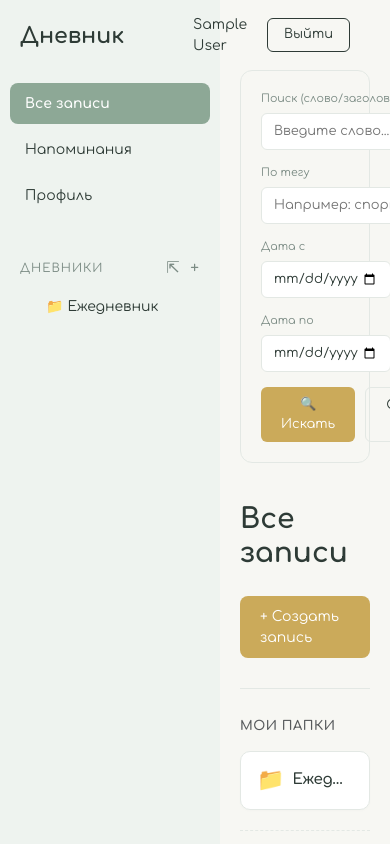
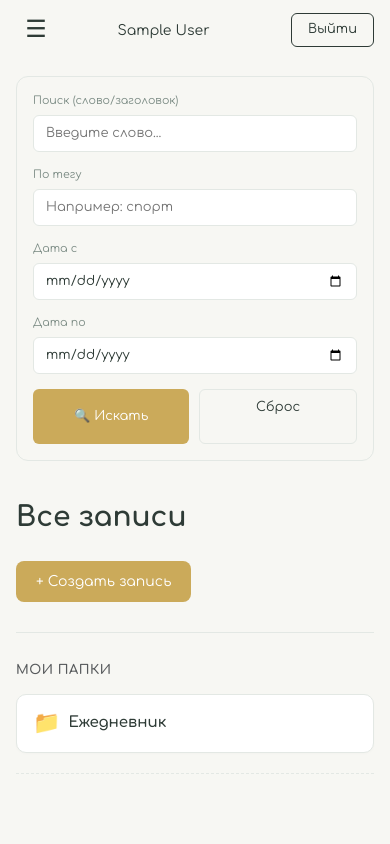
Before and after one commit to dementievaolga082489/Daily_Note, a Django app: page /entries/ in a window 390 px wide. Run offline with Django 5.2, Linux system fonts and the light colour scheme; the visitor is signed in with stand-in values (Sample User, id 1); data comes from the database, SQL or seed files in the repository; data that the repository does not hold is empty; parts of the project's set-up code (start-up, migrations or seed data) failed here and were passed over; some libraries are stand-ins or nearby versions.

Commit message:
base.html

```diff
--- a/diary/templates/diary/base.html
+++ b/diary/templates/diary/base.html
@@ -148,8 +148,8 @@
             box-sizing: border-box;
             overflow-y: auto;
             overflow-x: hidden;
-            z-index: 10;
-            position: relative;
+            z-index: 200; /* Повышаем z-index, чтобы сайдбар был выше контента на мобильных */
+            transition: left 0.3s ease;
         }
 
         .brand {
@@ -250,16 +250,106 @@
         .btn-outline { background: transparent; color: var(--text-dark); border: 1px solid var(--border-color); padding: 9px 20px; border-radius: 8px; font-size: 14px; text-decoration: none; display: inline-block; transition: background 0.2s; }
         .btn-outline:hover { background: #e0e0e0; text-decoration: none; }
 
+        /* ─── Бургер и оверлей (скрыты на десктопе) ─── */
+        .burger { display: none; }
+        .sidebar-overlay { display: none; }
+
+        /* ─── Мобильная адаптация ─── */
         @media (max-width: 992px) {
-            .sidebar { width: 220px; padding: 20px 10px; }
-            .topbar { left: 220px; }
-            .main-content { padding: 70px 20px 20px 20px; }
-            .search-bar { flex-wrap: wrap; }
+            .topbar {
+                left: 0;
+                padding: 0 16px;
+                height: 60px;
+                justify-content: space-between; /* Распределяем элементы */
+            }
+
+            /* Показываем бургер */
+            .burger {
+                display: flex;
+                align-items: center;
+                justify-content: center;
+                width: 40px;
+                height: 40px;
+                background: transparent;
+                border: none;
+                font-size: 24px;
+                color: var(--text-dark);
+                cursor: pointer;
+            }
+
+            /* Сайдбар выезжает слева */
+            .sidebar {
+                position: fixed;
+                top: 0;
+                left: -100%; /* Спрятан за экраном */
+                width: 280px;
+                height: 100vh;
+                z-index: 200;
+            }
+            .sidebar.open {
+                left: 0; /* Выезжает */
+            }
+
+            /* Оверлей (затемнение) */
+            .sidebar-overlay {
+                display: none;
+                position: fixed;
+                inset: 0;
+                background: rgba(0, 0, 0, 0.4);
+                z-index: 150;
+                opacity: 0;
+                transition: opacity 0.3s ease;
+            }
+            .sidebar-overlay.active {
+                display: block;
+                opacity: 1;
+            }
+
+            /* Контент */
+            .main-content {
+                padding: 76px 16px 24px 16px;
+            }
+
+            /* Поисковая строка */
+            .search-bar {
+                flex-direction: column;
+                align-items: stretch;
+                padding: 16px;
+                gap: 12px;
+            }
+            .search-bar form {
+                flex-direction: column;
+                align-items: stretch !important;
+            }
+            .search-bar .search-field {
+                width: 100% !important;
+                min-width: 0 !important;
+            }
+            .search-bar .btn-search,
+            .search-bar .btn-reset {
+                width: 100%;
+                text-align: center;
+                justify-content: center;
+            }
+            .search-bar > div > div {
+                width: 100%;
+            }
+
+            /* Карточки */
+            .entry-card {
+                padding: 18px;
+            }
+            .page-title {
+                font-size: 22px;
+            }
         }
     </style>
     {% block extra_css %}{% endblock %}
 </head>
 <body>
+
+<!-- Оверлей для затемнения (виден только на мобильных) -->
+<div class="sidebar-overlay" onclick="toggleSidebar()"></div>
 
 <!-- Сайдбар -->
 <aside class="sidebar">
@@ -297,6 +387,9 @@
 
 <!-- Шапка -->
 <header class="topbar">
+    <!-- Бургер для мобильных -->
+    <button class="burger" onclick="toggleSidebar()" aria-label="Меню">☰</button>
+
     {% if user.is_authenticated %}
         <div class="topbar-user">
             <span>{{ user.full_name }}</span>
@@ -394,6 +487,21 @@
         }
     }
 
+    // Логика мобильного бургера
+    function toggleSidebar() {
+        const sidebar = document.querySelector('.sidebar');
+        const overlay = document.querySelector('.sidebar-overlay');
+        sidebar.classList.toggle('open');
+        overlay.classList.toggle('active');
+
+        // Блокируем прокрутку body, когда меню открыто
+        if (sidebar.classList.contains('open')) {
+            document.body.style.overflow = 'hidden';
+        } else {
+            document.body.style.overflow = '';
+        }
+    }
+
     document.addEventListener("DOMContentLoaded", function() {
         // 1. Логика запоминания открытых папок
         document.querySelectorAll('details.nb-subdetails[id^="folder-"]').forEach(details => {
```
